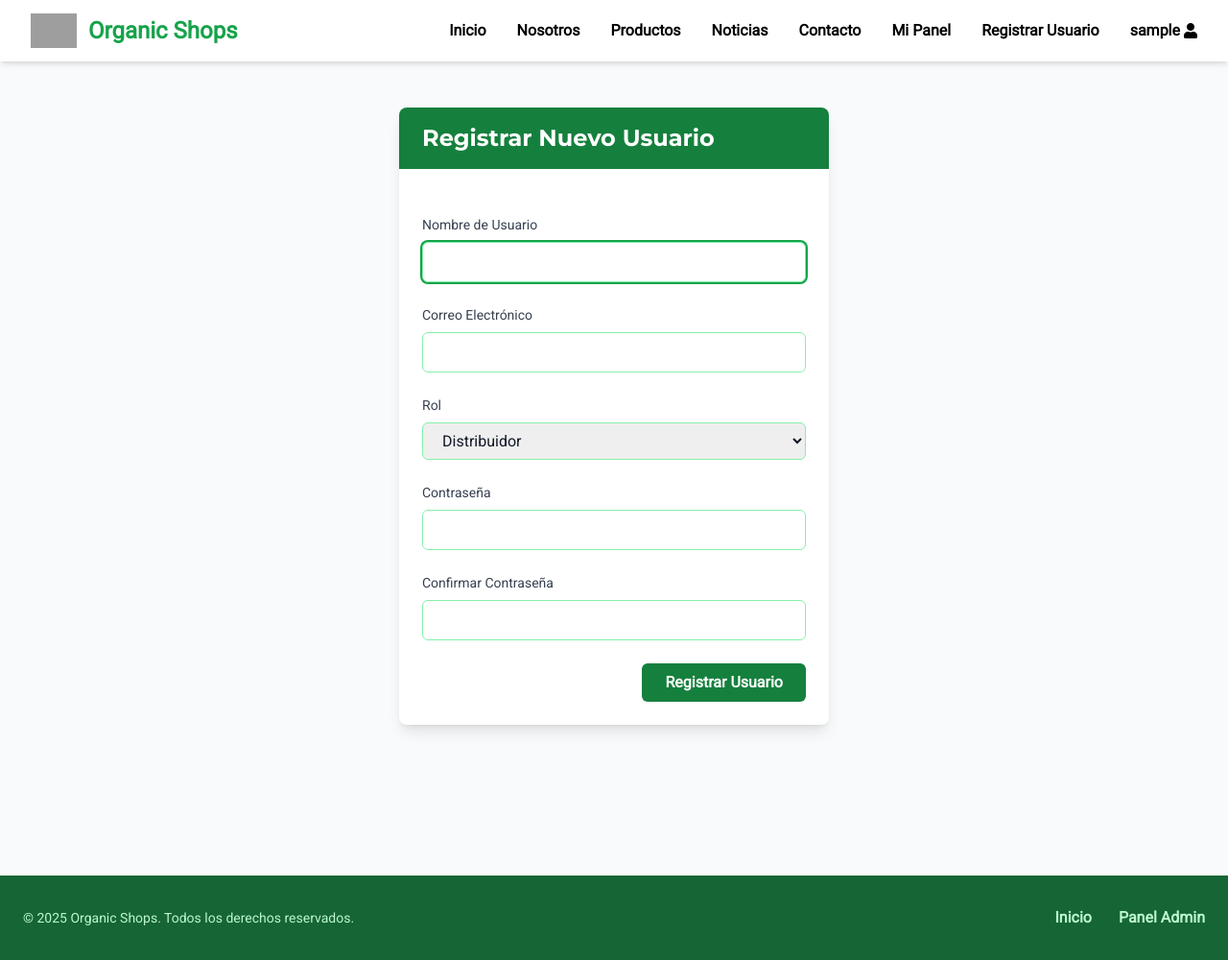
After one commit to Faqsabalero/organic-shop-v3, a Django app: page /register/ in a window 1280 px wide. The commit adds this page. Shown: the whole page at 96% size. Run offline with Django 5.2, Linux system fonts and the light colour scheme; the visitor is signed in with stand-in values (Sample User, id 1); some libraries are stand-ins or nearby versions; grey boxes are pictures that could not be loaded.

Commit message:
feat: Agregar registro de usuarios y asignar rol ADMIN a superusuarios

```diff
--- a/core/forms.py
+++ b/core/forms.py
@@ -20,10 +20,10 @@ class CustomLoginForm(AuthenticationForm):
         )
     )
 
-class DistribuidorCreationForm(UserCreationForm):
+class UserCreationFormWithRol(UserCreationForm):
     class Meta:
         model = CustomUser
-        fields = ('username', 'email', 'password1', 'password2')
+        fields = ('username', 'email', 'rol', 'password1', 'password2')
 
     def __init__(self, *args, **kwargs):
         super().__init__(*args, **kwargs)
@@ -32,13 +32,6 @@ class DistribuidorCreationForm(UserCreationForm):
             self.fields[field].widget.attrs.update({
                 'class': 'w-full px-4 py-2 border border-green-300 rounded-md focus:outline-none focus:ring-2 focus:ring-green-600'
             })
-
-    def save(self, commit=True):
-        user = super().save(commit=False)
-        user.rol = 'DISTRIBUIDOR'
-        if commit:
-            user.save()
-        return user
 
 class AsignacionForm(forms.ModelForm):
     class Meta:
--- a/core/models.py
+++ b/core/models.py
@@ -7,6 +7,11 @@ class CustomUser(AbstractUser):
         ('DISTRIBUIDOR', 'Distribuidor'),
     )
     rol = models.CharField(max_length=20, choices=ROL_CHOICES, default='DISTRIBUIDOR')
+
+    def save(self, *args, **kwargs):
+        if self.is_superuser:
+            self.rol = 'ADMIN'
+        super().save(*args, **kwargs)
 
     def __str__(self):
         return self.username
--- a/core/templates/core/base.html
+++ b/core/templates/core/base.html
@@ -32,15 +32,16 @@
                 {% if user.is_authenticated %}
                     {% if user.rol == 'ADMIN' %}
                         <a href="{% url 'core:asignar' %}" class="hover:text-green-300 transition">Mi Panel</a>
+                        <a href="{% url 'core:register' %}" class="hover:text-green-300 transition">Registrar Usuario</a>
                     {% elif user.rol == 'DISTRIBUIDOR' %}
                         <a href="{% url 'core:distribuidor' %}" class="hover:text-green-300 transition">Mi Panel</a>
                     {% endif %}
-                    <div class="relative group">
-                        <button class="flex items-center space-x-1 hover:text-green-300 transition">
+                    <div class="relative inline-block">
+                        <button class="flex items-center space-x-1 hover:text-green-300 transition" onclick="toggleUserMenu()">
                             <span>{{ user.username }}</span>
-                            <i class="fas fa-chevron-down text-sm"></i>
+                            <i class="fas fa-user"></i>
                         </button>
-                        <div class="absolute right-0 mt-2 w-48 bg-white rounded-md shadow-lg py-1 hidden group-hover:block">
+                        <div id="userMenu" class="absolute right-0 w-48 bg-white rounded-md shadow-lg py-1 mt-2 z-50 hidden">
                             <div class="px-4 py-2 border-b border-gray-200">
                                 <p class="text-sm text-gray-700">Conectado como:</p>
                                 <p class="text-sm font-medium text-gray-900">{{ user.email }}</p>
@@ -87,10 +88,13 @@
                 Contacto
             </a>
             {% if user.is_authenticated %}
-                {% if user.rol == 'ADMIN' %}
-                    <a href="{% url 'core:asignar' %}" class="block px-4 py-3 border-b border-gray-200 hover:bg-green-50 font-semibold text-green-600">
-                        Mi Panel
-                    </a>
+                    {% if user.rol == 'ADMIN' %}
+                        <a href="{% url 'core:asignar' %}" class="block px-4 py-3 border-b border-gray-200 hover:bg-green-50 font-semibold text-green-600">
+                            Mi Panel
+                        </a>
+                        <a href="{% url 'core:register' %}" class="block px-4 py-3 border-b border-gray-200 hover:bg-green-50 font-semibold text-green-600">
+                            Registrar Usuario
+                        </a>
                 {% elif user.rol == 'DISTRIBUIDOR' %}
                     <a href="{% url 'core:distribuidor' %}" class="block px-4 py-3 border-b border-gray-200 hover:bg-green-50 font-semibold text-green-600">
                         Mi Panel
@@ -163,6 +167,22 @@
         mobileMenuButton.addEventListener('click', () => {
             mobileMenu.classList.toggle('hidden');
         });
+
+        // User menu toggle
+        function toggleUserMenu() {
+            const menu = document.getElementById('userMenu');
+            menu.classList.toggle('hidden');
+        }
+
+        // Close menu when clicking outside
+        document.addEventListener('click', function(event) {
+            const menu = document.getElementById('userMenu');
+            const button = event.target.closest('button');
+
+            if (!button && !menu.classList.contains('hidden')) {
+                menu.classList.add('hidden');
+            }
+        });
     </script>
     {% block extra_scripts %}{% endblock %}
 </body>
--- /dev/null
+++ b/core/templates/core/register.html
@@ -0,0 +1,83 @@
+{% extends "core/base.html" %}
+
+{% block title %}Registrar Usuario - Organic Shops{% endblock %}
+
+{% block content %}
+<div class="max-w-7xl mx-auto px-4 sm:px-6 lg:px-8 py-12">
+    <div class="max-w-md mx-auto bg-white rounded-lg shadow-lg overflow-hidden">
+        <!-- Header -->
+        <div class="px-6 py-4 bg-green-700">
+            <h2 class="text-2xl font-bold text-white">Registrar Nuevo Usuario</h2>
+        </div>
+
+        <!-- Formulario -->
+        <div class="p-6">
+            <form method="post" class="space-y-6">
+                {% csrf_token %}
+
+                <!-- Username -->
+                <div>
+                    <label for="{{ form.username.id_for_label }}" class="block text-sm font-medium text-gray-700 mb-2">
+                        Nombre de Usuario
+                    </label>
+                    {{ form.username }}
+                    {% if form.username.errors %}
+                        <p class="text-red-600 text-sm mt-1">{{ form.username.errors.0 }}</p>
+                    {% endif %}
+                </div>
+
+                <!-- Email -->
+                <div>
+                    <label for="{{ form.email.id_for_label }}" class="block text-sm font-medium text-gray-700 mb-2">
+                        Correo Electrónico
+                    </label>
+                    {{ form.email }}
+                    {% if form.email.errors %}
+                        <p class="text-red-600 text-sm mt-1">{{ form.email.errors.0 }}</p>
+                    {% endif %}
+                </div>
+
+                <!-- Rol -->
+                <div>
+                    <label for="{{ form.rol.id_for_label }}" class="block text-sm font-medium text-gray-700 mb-2">
+                        Rol
+                    </label>
+                    {{ form.rol }}
+                    {% if form.rol.errors %}
+                        <p class="text-red-600 text-sm mt-1">{{ form.rol.errors.0 }}</p>
+                    {% endif %}
+                </div>
+
+                <!-- Password -->
+                <div>
+                    <label for="{{ form.password1.id_for_label }}" class="block text-sm font-medium text-gray-700 mb-2">
+                        Contraseña
+                    </label>
+                    {{ form.password1 }}
+                    {% if form.password1.errors %}
+                        <p class="text-red-600 text-sm mt-1">{{ form.password1.errors.0 }}</p>
+                    {% endif %}
+                </div>
+
+                <!-- Confirm Password -->
+                <div>
+                    <label for="{{ form.password2.id_for_label }}" class="block text-sm font-medium text-gray-700 mb-2">
+                        Confirmar Contraseña
+                    </label>
+                    {{ form.password2 }}
+                    {% if form.password2.errors %}
+                        <p class="text-red-600 text-sm mt-1">{{ form.password2.errors.0 }}</p>
+                    {% endif %}
+                </div>
+
+                <!-- Submit Button -->
+                <div class="flex justify-end">
+                    <button type="submit" class="px-6 py-2 bg-green-700 text-white font-semibold rounded-md hover:bg-green-800 focus:outline-none focus:ring-2 focus:ring-green-600 focus:ring-offset-2 transition">
+                        Registrar Usuario
+                    </button>
+                </div>
+            </form>
+        </div>
+    </div>
+</div>
+{% endblock %}
--- a/core/urls.py
+++ b/core/urls.py
@@ -10,4 +10,5 @@ urlpatterns = [
     path('asignar/', views.asignar_view, name='asignar'),
     path('distribuidor/', views.distribuidor_view, name='distribuidor'),
     path('carrito/<int:producto_id>/', views.carrito_view, name='carrito'),
+    path('register/', views.register_user, name='register'),
 ]
--- a/core/views.py
+++ b/core/views.py
@@ -4,7 +4,7 @@ from django.contrib.auth.views import LoginView, LogoutView
 from django.http import HttpResponseForbidden
 from django.contrib import messages
 from django.db.models import Count
-from .forms import CustomLoginForm, AsignacionForm
+from .forms import CustomLoginForm, AsignacionForm, UserCreationFormWithRol
 from .models import Producto, Asignacion
 
 
@@ -61,3 +61,19 @@ def distribuidor_view(request):
 def carrito_view(request, producto_id):
     producto = get_object_or_404(Producto, id=producto_id)
     return render(request, 'core/carrito.html', {'producto': producto})
+
+@login_required
+def register_user(request):
+    if request.user.rol != 'ADMIN':
+        return HttpResponseForbidden("No tiene permiso para registrar usuarios.")
+
+    if request.method == 'POST':
+        form = UserCreationFormWithRol(request.POST)
+        if form.is_valid():
+            form.save()
+            messages.success(request, 'Usuario creado exitosamente.')
+            return redirect('core:asignar')
+    else:
+        form = UserCreationFormWithRol()
+
+    return render(request, 'core/register.html', {'form': form})
```
